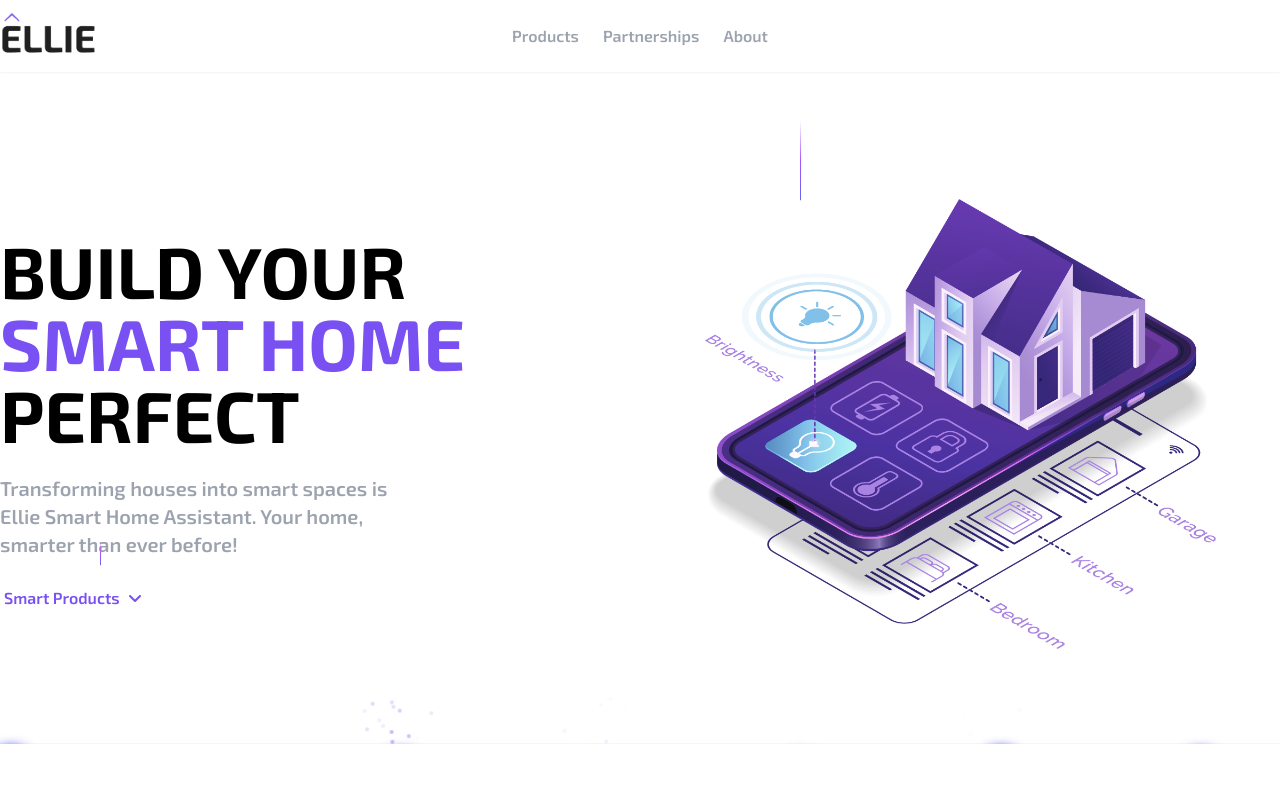
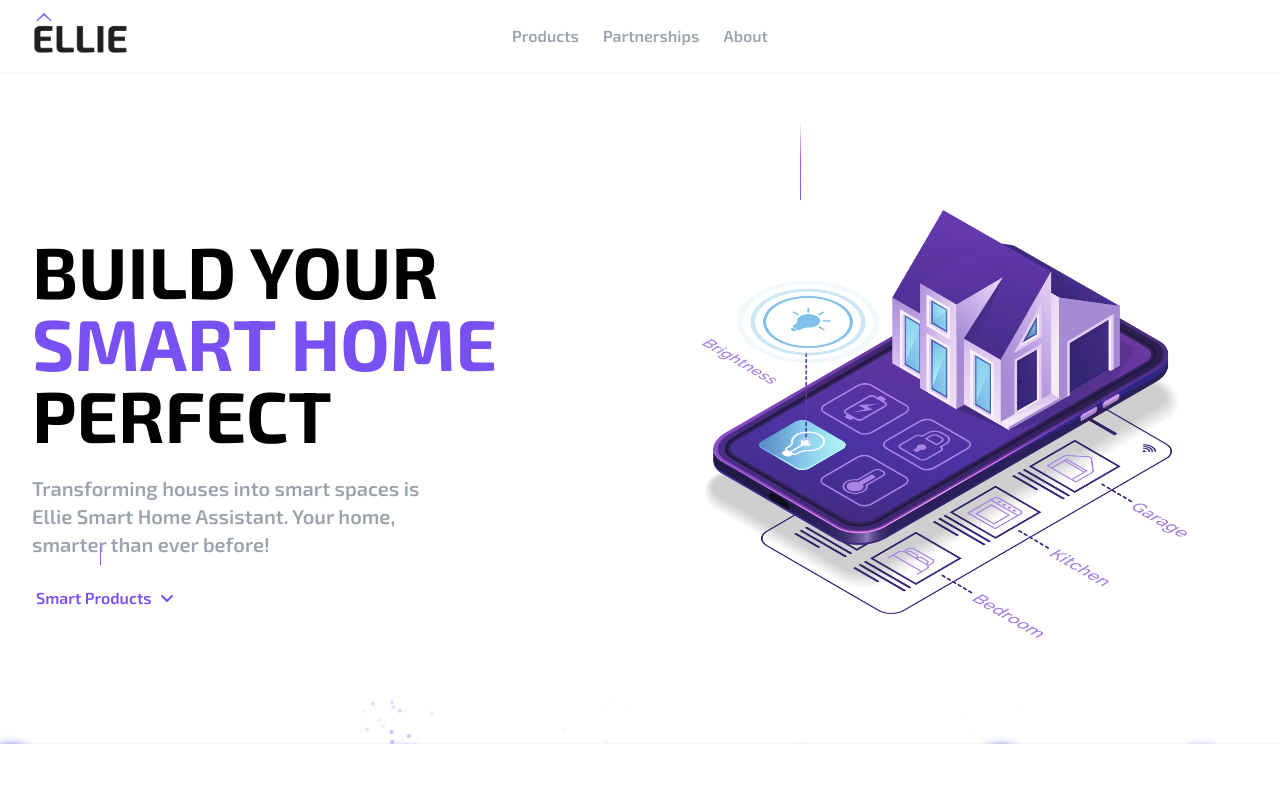
Before and after one commit to 911Development/ellie-client, a Next.js app: page / in a window 1280 px wide. Shown: the top 790 px of the page. Built offline with nearby package versions, Linux system fonts and the light colour scheme.

Commit message:
Update Container.js

```diff
--- a/components/Container.js
+++ b/components/Container.js
@@ -1,5 +1,5 @@
 const Container = ({ className, children }) => (
-  <div className={`container mx-auto px-4 lg:px-0 ${className}`}>
+  <div className={`container mx-auto px-4 lg:px-8 ${className}`}>
     {children}
   </div>
 );
```
